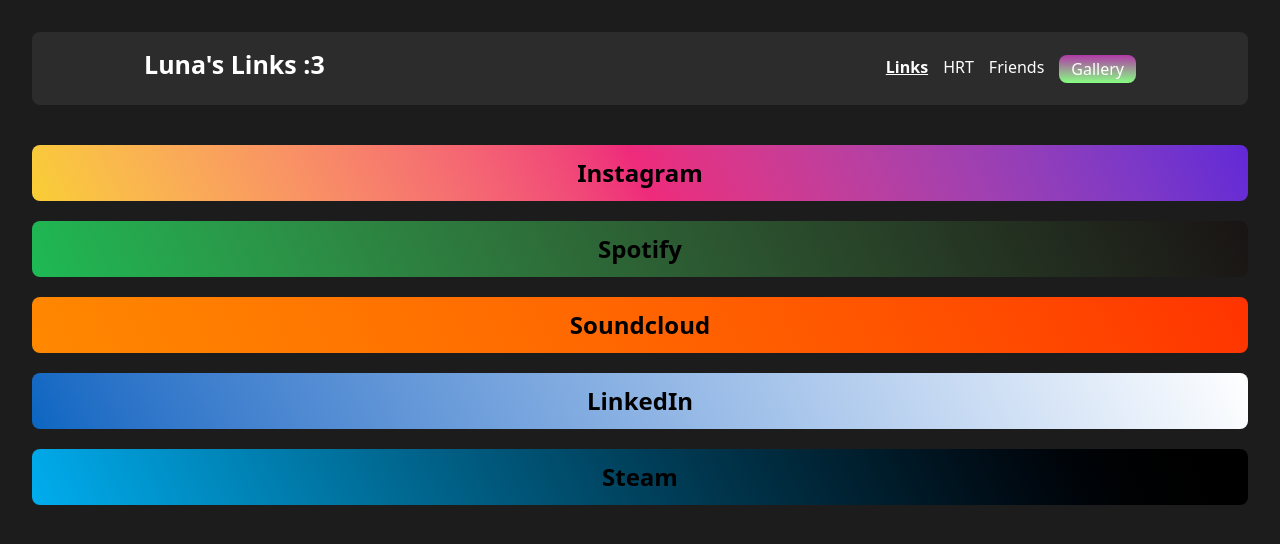
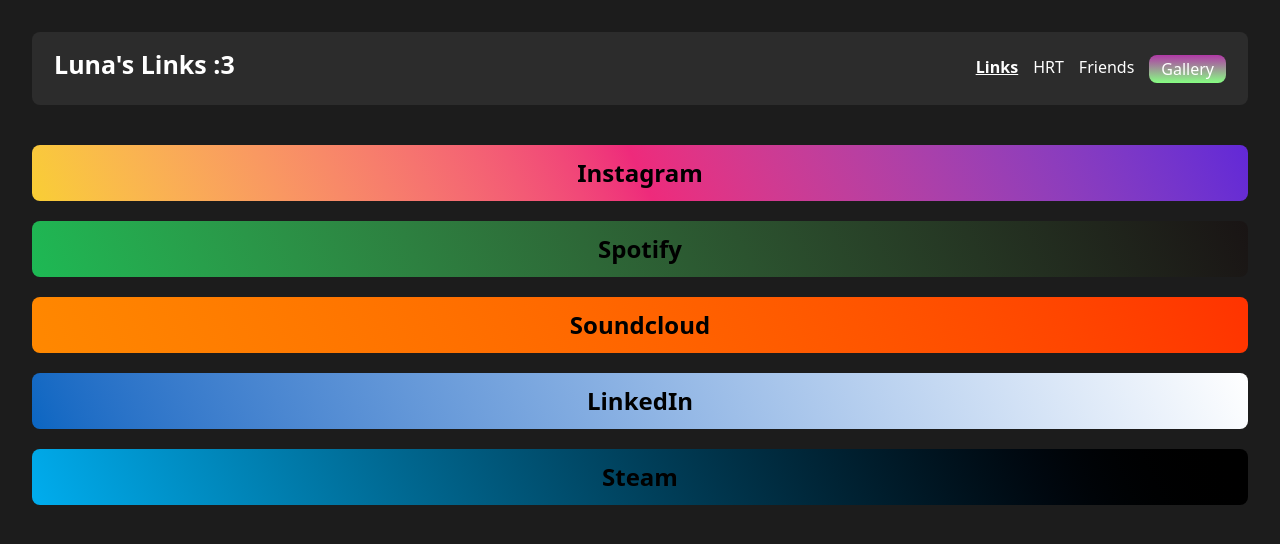
Before and after one commit to Lunadrite/discord, a React (Vite) app: page / in a window 1280 px wide. Shown: the top 544 px of the page. Built offline with nearby package versions, Linux system fonts and the light colour scheme.

Commit message:
Personal Router + New Pages

```diff
--- a/src/app/App.css
+++ b/src/App.css
@@ -11,6 +11,7 @@
   will-change: filter;
   transition: filter 300ms;
 }
+
 .logo:hover {
   filter: drop-shadow(0 0 2em #646cffaa);
 }
--- a/src/app/App.tsx
+++ /dev/null
@@ -1,15 +0,0 @@
-// src/App.tsx
-import "./App.css";
-import Header from "./Header";
-import Connections from "./Connections"
-
-export default function App() {
-  return (
-    <>
-    <Header />
-    <Connections />
-
-    </>
-
-  );
-}
--- a/src/app/Header.tsx
+++ /dev/null
@@ -1,19 +0,0 @@
-export default function Header() {
-  return (
-    <header className="bg-[#2c2c2c] h-[73px] text-white flex justify-between items-center px-8 md:px-16 lg:px-28 rounded-lg">
-      <div className="Logo-Name text-[25px] font-bold flex gap-2 items-center">
-        <p className="mb-2">Luna's Links :3</p>
-      </div>
-
-      <div className="flex justify-end items-start" />
-      <ul className="flex gap-[15px] flex-row list-none">
-        <li className="font-bold underline">Links</li>
-        <li>HRT</li>
-        <li>Friends</li>
-        <button className="bg-linear-to-b/srgb from-[#b138a7] to-[#87ff83] cursor-pointer duration-200 rounded-lg px-3 py-0.5 hover:bg-linear-to-r/srgb hover:from-[#87ff83] hover:to-[#b138a7]">
-          Gallery
-        </button>
-      </ul>
-    </header>
-  );
-}
--- /dev/null
+++ b/src/components/Header.tsx
@@ -0,0 +1,25 @@
+export default function Header({ path }: { path: string }) {
+  return (
+    <header className="bg-[#2c2c2c] h-[73px] text-white flex justify-between items-center px-8 md:px-16 lg:px-5.5 rounded-lg">
+      <div className="Logo-Name text-[25px] font-bold flex gap-2 items-center">
+        <p className="mb-2">Luna's Links :3</p>
+      </div>
+
+      <div className="flex justify-end items-start" />
+      <ul className="flex gap-[15px] flex-row list-none">
+        <li className={path === "/" ? "underline font-bold " : ""}>
+          <a href="/">Links</a>
+        </li>
+        <li className={path === "/hrt" ? "underline font-bold " : ""}>
+          <a href="/hrt">HRT</a>
+        </li>
+        <li className={path === "/friends" ? "underline font-bold " : ""}>
+          <a href="/friends">Friends</a>
+        </li>
+        <button className="bg-linear-to-b/srgb from-[#b138a7] to-[#87ff83] cursor-pointer duration-200 rounded-lg px-3 py-0.5 hover:bg-linear-to-r/srgb hover:from-[#87ff83] hover:to-[#b138a7]">
+          <a href="/gallery">Gallery</a>
+        </button>
+      </ul>
+    </header>
+  );
+}
--- a/src/index.css
+++ b/src/index.css
@@ -2,6 +2,7 @@
 
 body {
   background: #1c1c1c;
+  color: white;
 }
 
 @layer base {
--- a/src/main.tsx
+++ b/src/main.tsx
@@ -1,7 +1,5 @@
 import { createRoot } from "react-dom/client";
 import "./index.css";
-import App from "./app/App";
+import LunaRouter from "./tools/LunaRouter";
 
-createRoot(document.getElementById("root")!).render(
-    <App />
-);
+createRoot(document.getElementById("root")!).render(<LunaRouter />);
--- /dev/null
+++ b/src/pages/Friends.tsx
@@ -0,0 +1,3 @@
+export default function Friends() {
+  return <>this is my friends page :3</>;
+}
--- /dev/null
+++ b/src/pages/Gallery.tsx
@@ -0,0 +1,3 @@
+export default function HRT() {
+  return <>this is my gallery</>;
+}
--- /dev/null
+++ b/src/pages/HRT.tsx
@@ -0,0 +1,3 @@
+export default function HRT() {
+  return <>this is my hrt page</>;
+}
--- /dev/null
+++ b/src/pages/Home.tsx
@@ -0,0 +1,9 @@
+import Connections from "../components/home/Connections";
+
+export default function Home() {
+  return (
+    <>
+      <Connections />
+    </>
+  );
+}
--- /dev/null
+++ b/src/tools/LunaRouter.tsx
@@ -0,0 +1,32 @@
+import { Fragment } from "react/jsx-runtime";
+import Header from "../components/Header";
+import Home from "../pages/Home";
+import HRT from "../pages/HRT";
+import Friends from "../pages/Friends";
+import Gallery from "../pages/Gallery";
+import "../App.css";
+
+export default function LunaRouter() {
+  const paths = {
+    "/": <Home />,
+    "/hrt": <HRT />,
+    "/friends": <Friends />,
+    "/gallery": <Gallery />,
+  };
+
+  const PageRouter = () => {
+    const currentPath = location.pathname;
+
+    if (currentPath in paths) return paths[currentPath as keyof typeof paths];
+
+    window.history.replaceState(null, "", "/");
+    return <Home />;
+  };
+
+  return (
+    <Fragment>
+      <Header path={location.pathname} />
+      <PageRouter />
+    </Fragment>
+  );
+}
```
Also changed, not shown: src/components/home/Connections.tsx (renamed from src/app/Connections.tsx).
